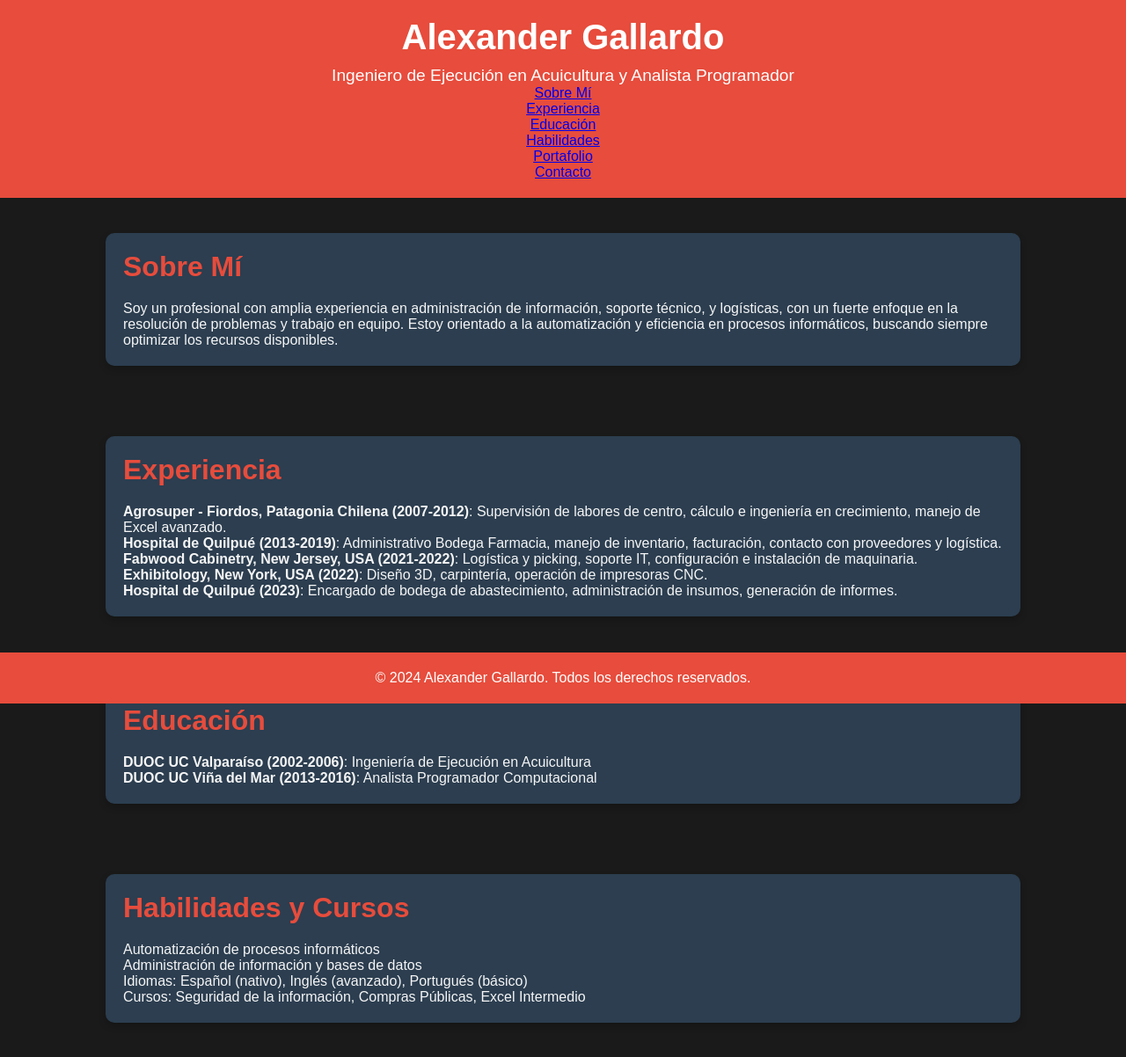
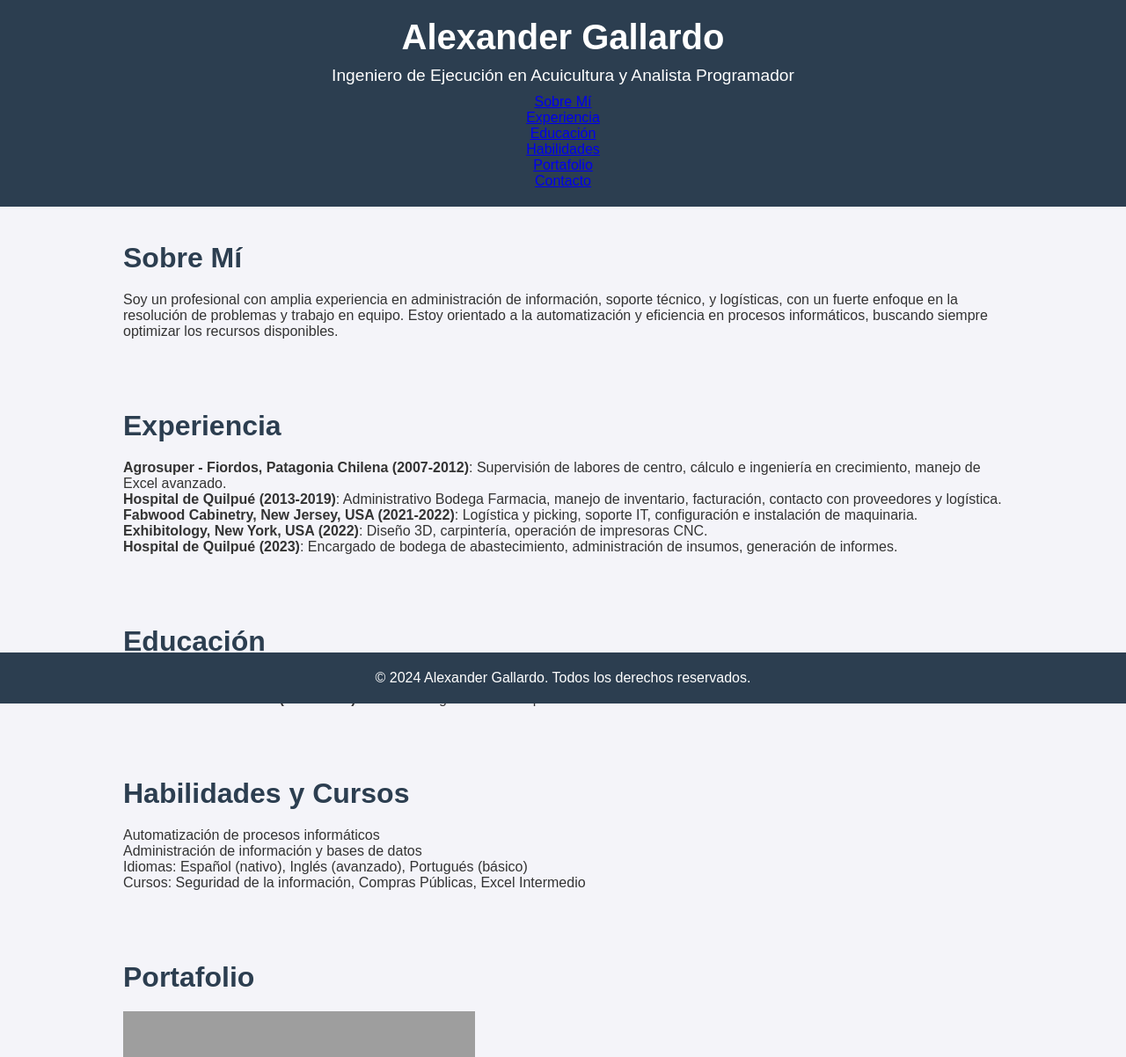
Before and after one commit to AlxUnd3r777/portafolio, a PHP site: page / in a window 1280 px wide. Shown: the top 1202 px of the page at 88% size. Run offline with PHP 8.4, Linux system fonts and the light colour scheme; grey boxes are pictures that could not be loaded.

Commit message:
Descripción detallada de los cambios realizados

```diff
--- a/styles.css
+++ b/styles.css
@@ -2,23 +2,20 @@
 body, h1, h2, p, ul {
     margin: 0;
     padding: 0;
-    font-family: 'Arial', sans-serif;
+    font-family: Arial, sans-serif;
 }
 
-/* Fondo y texto general */
 body {
-    background-color: #1a1a1a; /* Fondo oscuro para un look más dramático */
-    color: #f5f5f5;
+    background-color: #f4f4f9; /* Fondo claro para contraste */
+    color: #333; /* Texto principal en gris oscuro */
 }
 
-/* Cabecera */
 header {
-    background-color: #e74c3c; /* Rojo vibrante */
+    background-color: #2c3e50; /* Azul oscuro para una apariencia profesional */
     color: #fff;
     padding: 20px 0;
     text-align: center;
     position: relative;
-    overflow: hidden;
 }
 
 .header-content h1 {
@@ -30,38 +27,59 @@
     font-size: 1.2rem;
 }
 
-/* Secciones */
+nav {
+    margin-top: 10px;
+}
+
+.nav-menu {
+    list-style: none;
+    display: flex;
+    justify-content: center;
+    background-color: #34495e; /* Azul grisáceo oscuro */
+    padding: 10px 0;
+}
+
+.nav-menu li {
+    margin: 0 15px;
+}
+
+.nav-menu a {
+    text-decoration: none;
+    color: #fff;
+    font-size: 1rem;
+    padding: 10px 15px;
+    border-radius: 5px;
+    transition: background-color 0.3s ease;
+}
+
+.nav-menu a:hover {
+    background-color: #3c6382; /* Azul intermedio al pasar el ratón */
+}
+
+/* Sección */
 section {
     padding: 40px 0;
-    position: relative;
-    overflow: hidden;
 }
 
 .content {
     width: 80%;
     max-width: 1000px;
     margin: auto;
-    background-color: #2c3e50; /* Fondo oscuro para contraste */
-    padding: 20px;
-    border-radius: 10px;
-    box-shadow: 0 4px 8px rgba(0, 0, 0, 0.2);
 }
 
 h2 {
     font-size: 2rem;
     margin-bottom: 20px;
-    color: #e74c3c;
+    color: #2c3e50; /* Azul oscuro */
 }
 
-/* Estilos para listas */
 ul {
     list-style-type: none;
-    padding-left: 0;
 }
 
 /* Footer */
 footer {
-    background-color: #e74c3c; /* Rojo vibrante */
+    background-color: #2c3e50;
     color: #fff;
     text-align: center;
     padding: 20px 0;
@@ -70,7 +88,6 @@
     bottom: 0;
 }
 
-/* Formulario */
 form {
     display: flex;
     flex-direction: column;
@@ -80,68 +97,29 @@
     margin-bottom: 10px;
     padding: 10px;
     font-size: 1rem;
-    border: 2px solid #34495e; /* Bordes oscuros */
-    border-radius: 5px;
-    background-color: #34495e; /* Fondo oscuro para campos de formulario */
-    color: #fff;
+    border: 1px solid #ccc;
+    border-radius: 4px;
 }
 
 button {
     padding: 10px;
-    background-color: #e74c3c; /* Rojo vibrante */
+    background-color: #2c3e50;
     color: #fff;
     border: none;
-    border-radius: 5px;
     cursor: pointer;
-    transition: background-color 0.3s;
+    border-radius: 4px;
 }
 
 button:hover {
-    background-color: #c0392b; /* Rojo más oscuro al pasar el ratón */
+    background-color: #3c6382; /* Azul intermedio */
 }
 
-/* Animación de aparición */
+/* Animación de desvanecimiento en el scroll */
 .hidden {
     opacity: 0;
-    transform: translateY(20px);
-    transition: opacity 0.5s ease-out, transform 0.5s ease-out;
+    transition: opacity 0.6s ease-out;
 }
 
 .visible {
     opacity: 1;
-    transform: translateY(0);
 }
-
-/* Estilos para repositorios de GitHub */
-.repos {
-    display: flex;
-    flex-direction: column;
-    gap: 20px;
-}
-
-.repo-item {
-    background-color: #2c3e50; /* Fondo oscuro */
-    padding: 20px;
-    border: 1px solid #34495e; /* Bordes oscuros */
-    border-radius: 10px;
-    box-shadow: 0 4px 8px rgba(0, 0, 0, 0.2);
-}
-
-.repo-item h3 {
-    margin-bottom: 10px;
-    font-size: 1.5rem;
-}
-
-.repo-item p {
-    margin-bottom: 10px;
-}
-
-.repo-item a {
-    text-decoration: none;
-    color: #e74c3c; /* Rojo brillante para enlaces */
-    font-weight: bold;
-}
-
-.repo-item a:hover {
-    text-decoration: underline;
-}
```
Also changed, not shown: scripts.js (line endings or trailing spaces).
